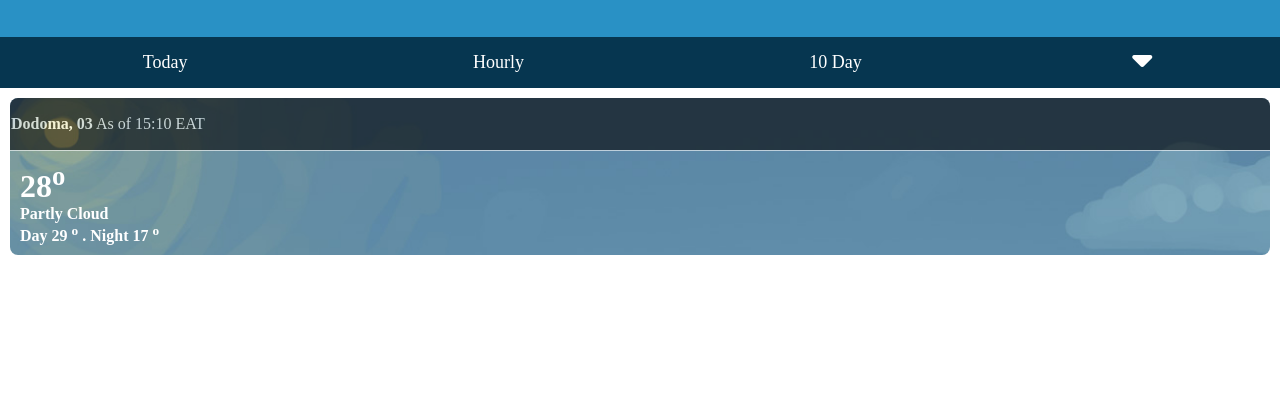
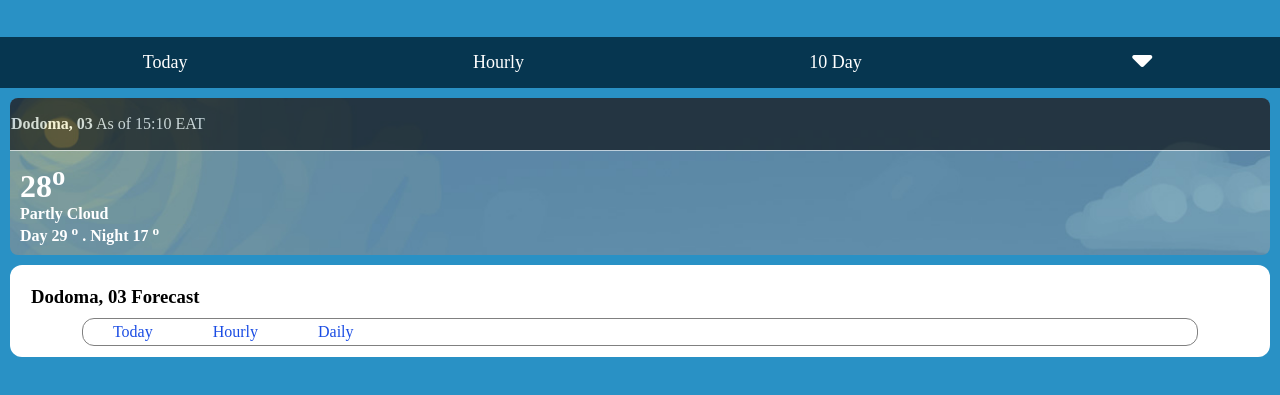
Before and after one commit to tumainimaganiko/Weather.com, a website built with webpack: page src/index.html in a window 1280 px wide. Shown: the part 87-482 px from the top of the page. Built offline with nearby package versions, Linux system fonts and the light colour scheme.

Commit message:
Add header in Forecast

```diff
--- a/src/index.html
+++ b/src/index.html
@@ -41,6 +41,14 @@
                 <p>Day 29 <sup>o</sup> . Night 17 <sup>o</sup></p>
             </div>
         </section>
+        <section class="forecast">
+            <h3>Dodoma, 03 Forecast</h3>
+            <ul>
+                <li><a href="#">Today</a></li>
+                <li><a href="#">Hourly</a></li>
+                <li><a href="#">Daily</a></li>
+            </ul>
+        </section>
     </main>
 </body>
 </html>
--- a/src/styles.css
+++ b/src/styles.css
@@ -1,4 +1,5 @@
 body {
+    background-color: #2991c5;
     margin: 0;
 }
 
@@ -87,12 +88,15 @@ nav a {
     opacity: .6;
 }
 
+main {
+    margin: 10px;
+}
 .details {
-    margin: 10px;
     background-image: url('./images/cloud.jpg');
     background-size: cover;
     color: #fff;
     border-radius: 8px;
+    margin-bottom: 10px;
 }
 .lower {
     padding: 10px;
@@ -107,3 +111,45 @@ nav a {
     font-size: 32px;
     font-weight: 700;
 }
+
+.forecast {
+    padding: 10px;
+    display: flex;
+    flex-direction: column;
+    background-color: #fff;
+    border: 1px solid transparent;
+    border-radius: 12px;
+}
+
+.forecast h3 {
+    margin: 10px;
+    font-weight: 900;
+}
+
+.forecast ul {
+    list-style-type: none;
+    display: inline-flex;
+    border: 1px solid gray;
+    border-radius: 12px;
+    padding: 0;
+    width: 90%;
+    margin: 0 auto;
+}
+
+.forecast ul li {
+    margin: 0;
+}
+
+.forecast a {
+    padding: 4px 30px;
+    color: #1b4de4;
+    text-decoration: none;
+    display: block;
+}
+
+.forecast a:hover {
+    background-color: blue;
+    color: #fff;
+    border: 1px solid transparent;
+    border-radius: 12px;
+}
```
